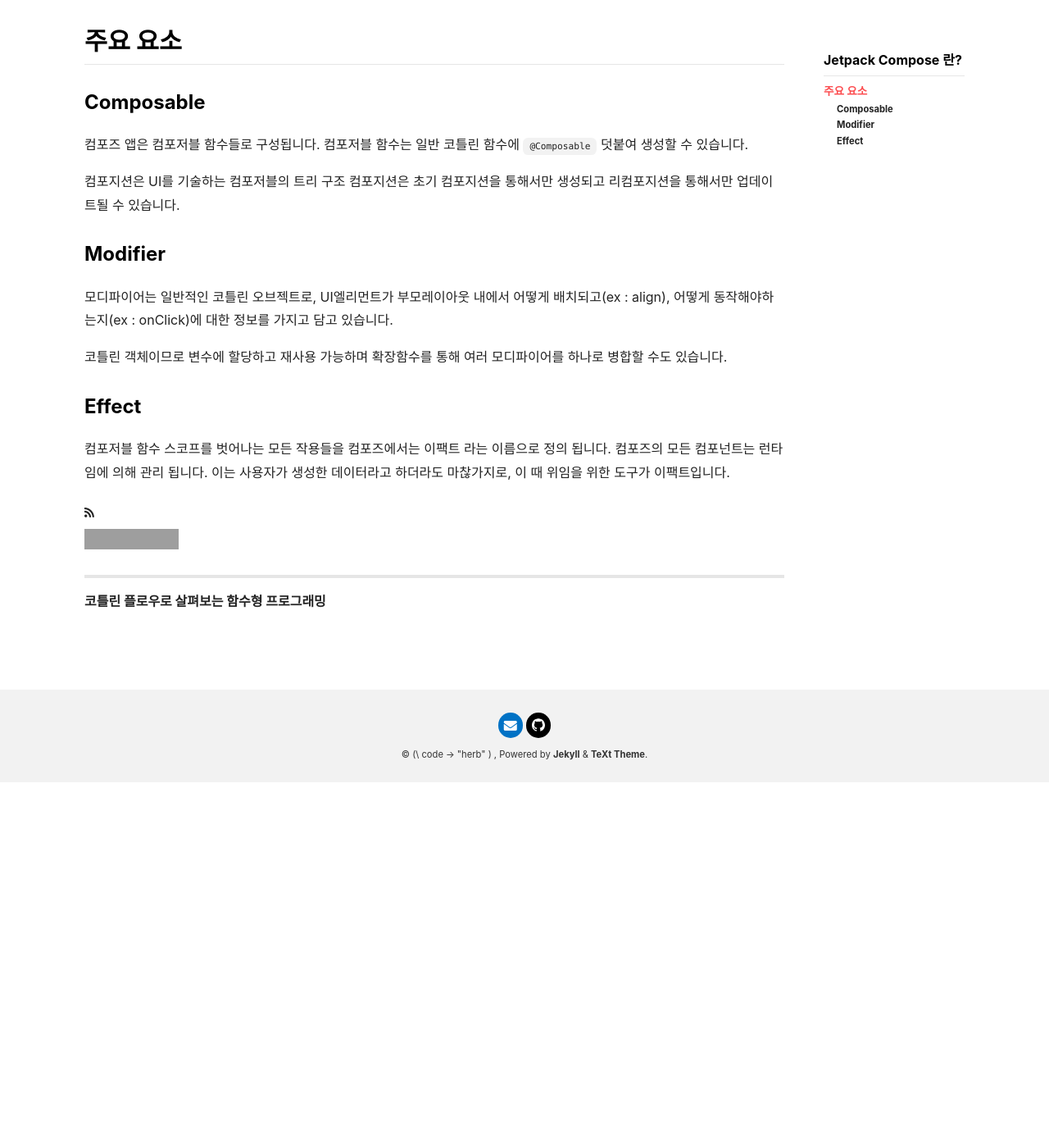
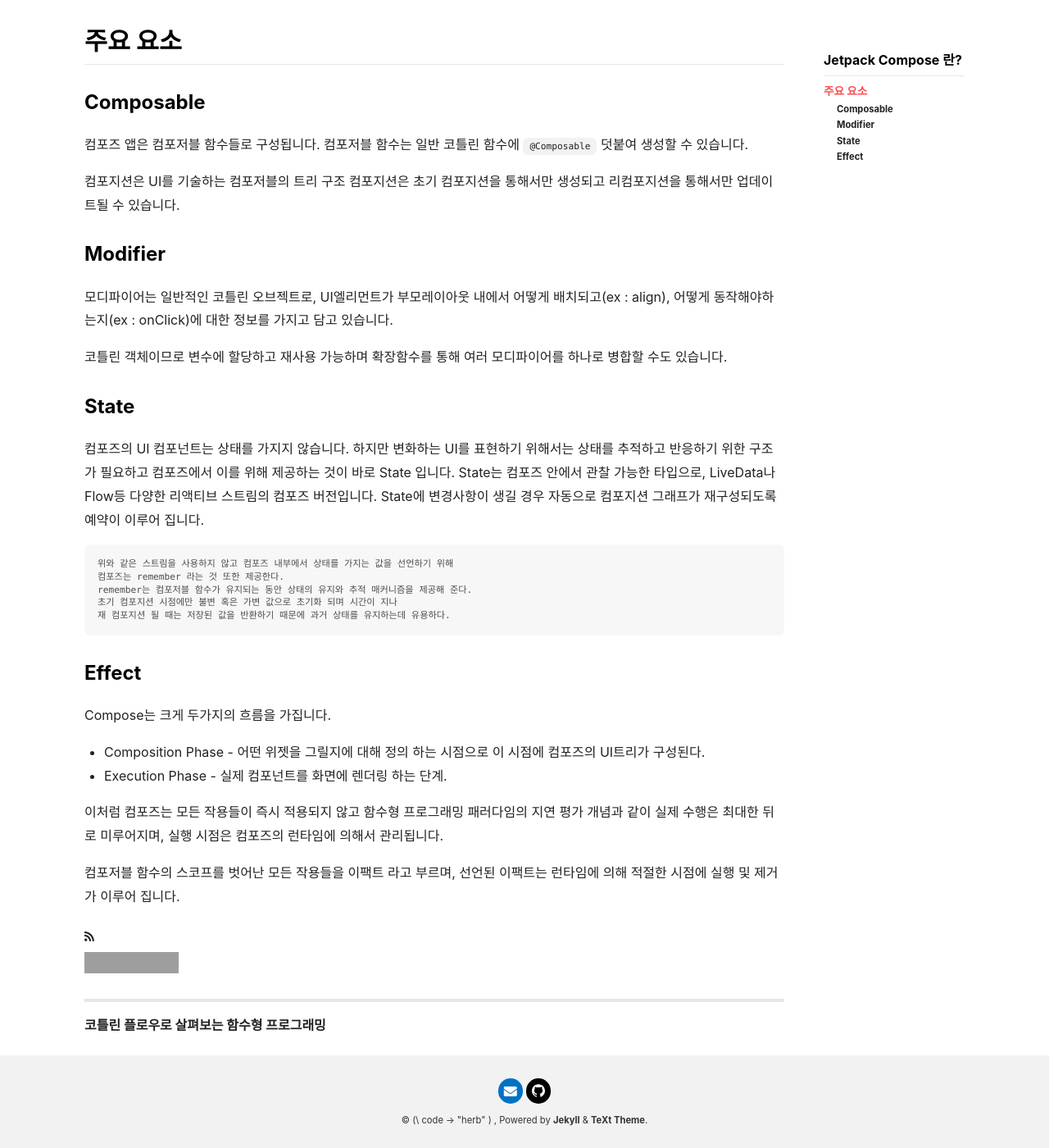
Before and after one commit to codeherb/codeherb.github.com, a Jekyll site: the page built from _posts/2020-12-05-jetpack_compose.md, in a window 1280 px wide and 1400 px high, scrolled down 446 px. Shown: the whole window at 82% size. Built offline with Jekyll 4.4.1, drawn with Linux system fonts in a browser that asks for light colours; nearby versions of some CDN libraries; grey boxes are pictures that could not be loaded.

Commit message:
Update 2020-12-05-jetpack_compose.md

````diff
--- a/_posts/2020-12-05-jetpack_compose.md
+++ b/_posts/2020-12-05-jetpack_compose.md
@@ -23,8 +23,29 @@
 
 코틀린 객체이므로 변수에 할당하고 재사용 가능하며 확장함수를 통해 여러 모디파이어를 하나로 병합할 수도 있습니다.
 
+### State
+
+컴포즈의 UI 컴포넌트는 상태를 가지지 않습니다.
+하지만 변화하는 UI를 표현하기 위해서는 상태를 추적하고 반응하기 위한 구조가 필요하고 컴포즈에서 이를 위해 제공하는 것이 바로 State 입니다.
+State는 컴포즈 안에서 관찰 가능한 타입으로, LiveData나 Flow등 다양한 리액티브 스트림의 컴포즈 버전입니다.
+State에 변경사항이 생길 경우 자동으로 컴포지션 그래프가 재구성되도록 예약이 이루어 집니다.
+
+```
+위와 같은 스트림을 사용하지 않고 컴포즈 내부에서 상태를 가지는 값을 선언하기 위해
+컴포즈는 remember 라는 것 또한 제공한다.
+remember는 컴포저블 함수가 유지되는 동안 상태의 유지와 추적 매커니즘을 제공해 준다.
+초기 컴포지션 시점에만 불변 혹은 가변 값으로 초기화 되며 시간이 지나
+재 컴포지션 될 때는 저장된 값을 반환하기 때문에 과거 상태를 유지하는데 유용하다.
+```
+
 ### Effect
 
-컴포저블 함수 스코프를 벗어나는 모든 작용들을 컴포즈에서는 이팩트 라는 이름으로 정의 됩니다.
-컴포즈의 모든 컴포넌트는 런타임에 의해 관리 됩니다.
-이는 사용자가 생성한 데이터라고 하더라도 마찮가지로, 이 때 위임을 위한 도구가 이팩트입니다.
+Compose는 크게 두가지의 흐름을 가집니다.
+- Composition Phase - 어떤 위젯을 그릴지에 대해 정의 하는 시점으로 이 시점에 컴포즈의 UI트리가 구성된다.
+- Execution Phase - 실제 컴포넌트를 화면에 렌더링 하는 단계.
+
+이처럼 컴포즈는 모든 작용들이 즉시 적용되지 않고 함수형 프로그래밍 패러다임의 지연 평가 개념과 같이
+실제 수행은 최대한 뒤로 미루어지며, 실행 시점은 컴포즈의 런타임에 의해서 관리됩니다.
+
+컴포저블 함수의 스코프를 벗어난 모든 작용들을 이팩트 라고 부르며,
+선언된 이팩트는 런타임에 의해 적절한 시점에 실행 및 제거가 이루어 집니다.
````
